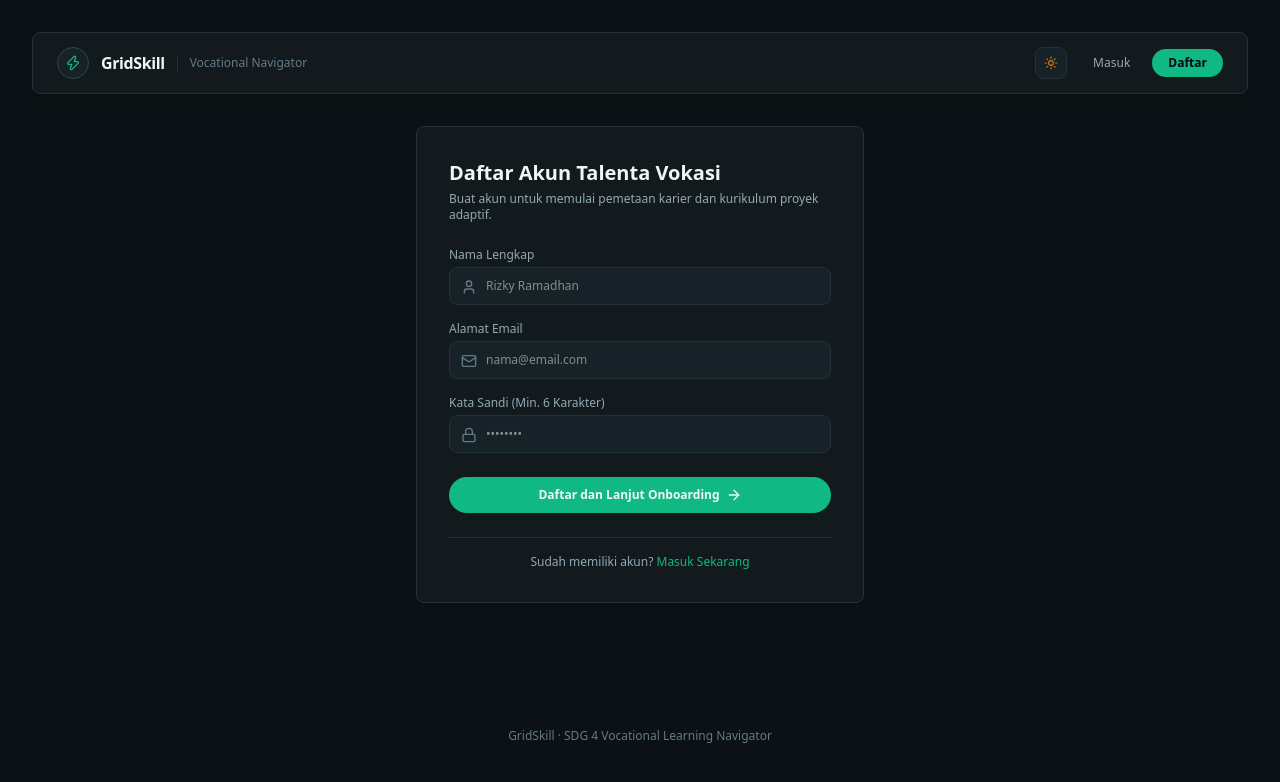
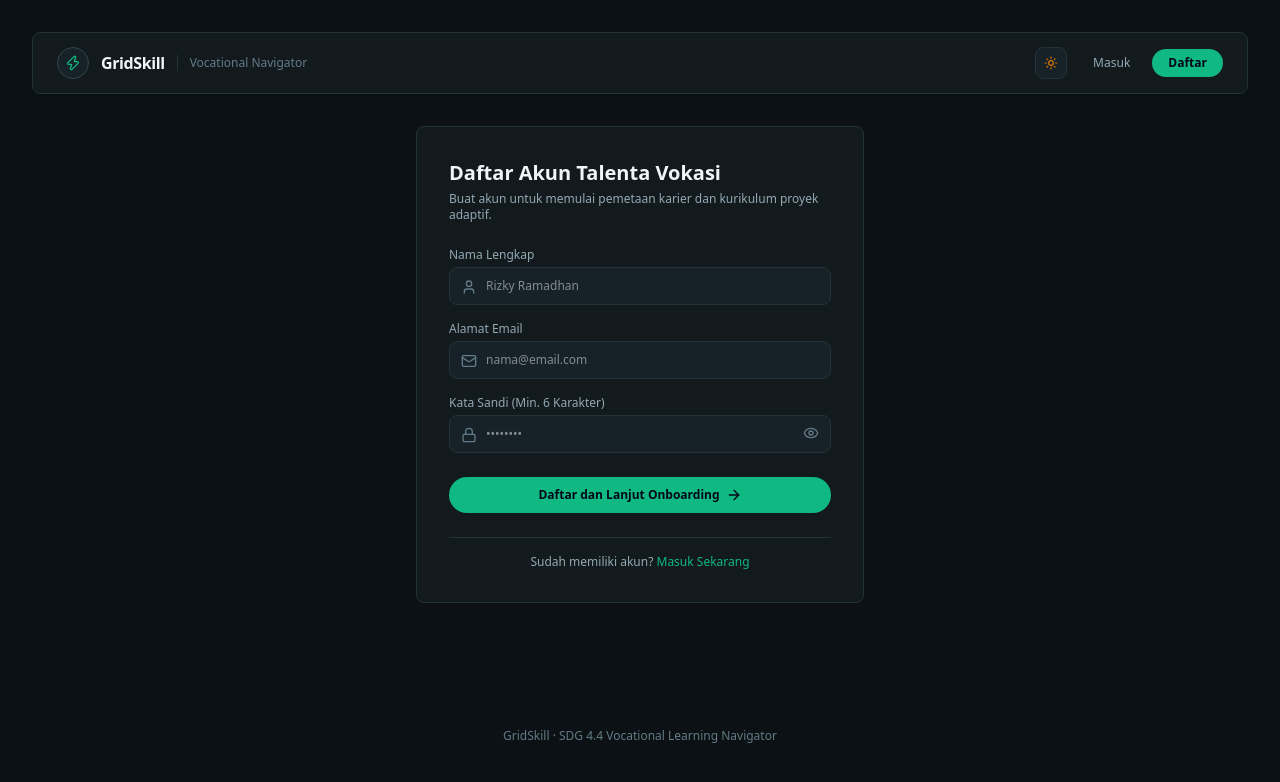
Before and after one commit to Falrafa4/sevima-gridskill, a React (Vite) app in the folder frontend/: page /register in a window 1280 px wide. Shown: the top 782 px of the page. Built offline with nearby package versions, Linux system fonts and the light colour scheme; no server answers.

Commit message:
feat(frontend): enhance Login and Register pages with password visibility toggle and UI improvements

```diff
--- a/frontend/src/pages/LoginPage.jsx
+++ b/frontend/src/pages/LoginPage.jsx
@@ -1,32 +1,31 @@
-import { useState } from "react";
-import { Link, useNavigate, useLocation } from "react-router";
-import { Mail, Lock, Sparkles, ArrowRight, AlertCircle } from "lucide-react";
-import Navbar from "../components/Navbar";
-import { useAuth } from "../context/AuthContext";
+import { useState } from 'react';
+import { Link, useNavigate, useLocation } from 'react-router';
+import { Mail, Lock, Sparkles, ArrowRight, AlertCircle, Eye, EyeOff } from 'lucide-react';
+import Navbar from '../components/Navbar';
+import { useAuth } from '../context/AuthContext';
 
 export default function LoginPage() {
-  const [email, setEmail] = useState("");
-  const [password, setPassword] = useState("");
-  const [errorMsg, setErrorMsg] = useState("");
+  const [email, setEmail] = useState('');
+  const [password, setPassword] = useState('');
+  const [showPassword, setShowPassword] = useState(false);
+  const [errorMsg, setErrorMsg] = useState('');
   const [isSubmitting, setIsSubmitting] = useState(false);
 
   const { login } = useAuth();
   const navigate = useNavigate();
   const location = useLocation();
-  const from = location.state?.from?.pathname || "/dashboard";
+  const from = location.state?.from?.pathname || '/dashboard';
 
   const handleSubmit = async (e) => {
     e.preventDefault();
-    setErrorMsg("");
+    setErrorMsg('');
     setIsSubmitting(true);
 
     try {
       await login(email, password);
       navigate(from, { replace: true });
     } catch (err) {
-      const msg =
-        err.response?.data?.message ||
-        "Login gagal. Periksa kembali email dan password Anda.";
+      const msg = err.response?.data?.message || 'Login gagal. Periksa kembali email dan password Anda.';
       setErrorMsg(msg);
     } finally {
       setIsSubmitting(false);
@@ -34,9 +33,9 @@ export default function LoginPage() {
   };
 
   const fillDemoAccount = () => {
-    setEmail("siswa@gridskill.id");
-    setPassword("siswapassword123");
-    setErrorMsg("");
+    setEmail('siswa@gridskill.id');
+    setPassword('siswapassword123');
+    setErrorMsg('');
   };
 
   return (
@@ -46,30 +45,23 @@ export default function LoginPage() {
 
         <div className="max-w-md mx-auto my-8">
           <div className="spruce-panel p-6 sm:p-8">
-            <h1 className="text-xl font-semibold text-text-primary mb-1">
-              Masuk ke Akun GridSkill
-            </h1>
+            <h1 className="text-xl font-semibold text-text-primary mb-1">Masuk ke Akun GridSkill</h1>
             <p className="text-xs text-text-secondary mb-6">
               Akses roadmap adaptif dan checklist proyek vokasi mandiri Anda.
             </p>
 
-            {/* Quick Demo Login Banner */}
             <div className="mb-6 p-3 bg-surface-elevated border border-border-strong rounded-lg flex items-center justify-between text-xs">
               <div className="flex items-center gap-2">
                 <Sparkles className="w-4 h-4 text-emerald-accent shrink-0" />
                 <div>
-                  <span className="text-emerald-accent font-medium block">
-                    Akun Demo Juri / Penilai:
-                  </span>
-                  <span className="text-text-muted text-[11px]">
-                    siswa@gridskill.id
-                  </span>
+                  <span className="text-emerald-accent font-medium block">Akun Demo Juri / Penilai:</span>
+                  <span className="text-text-muted text-[11px]">siswa@gridskill.id</span>
                 </div>
               </div>
               <button
                 type="button"
                 onClick={fillDemoAccount}
-                className="px-2.5 py-1 bg-surface hover:bg-border-subtle text-text-primary border border-border-subtle rounded text-[11px] font-medium transition"
+                className="px-2.5 py-1 bg-surface hover:bg-border-subtle text-text-primary border border-border-subtle rounded text-[11px] font-medium transition cursor-pointer"
               >
                 Gunakan Demo
               </button>
@@ -84,9 +76,7 @@ export default function LoginPage() {
 
             <form onSubmit={handleSubmit} className="space-y-4">
               <div>
-                <label className="block text-xs font-medium text-text-secondary mb-1">
-                  Alamat Email
-                </label>
+                <label className="block text-xs font-medium text-text-secondary mb-1">Alamat Email</label>
                 <div className="relative">
                   <Mail className="w-4 h-4 text-text-muted absolute left-3 top-3 pointer-events-none" />
                   <input
@@ -101,40 +91,41 @@ export default function LoginPage() {
               </div>
 
               <div>
-                <label className="block text-xs font-medium text-text-secondary mb-1">
-                  Kata Sandi
-                </label>
+                <label className="block text-xs font-medium text-text-secondary mb-1">Kata Sandi</label>
                 <div className="relative">
                   <Lock className="w-4 h-4 text-text-muted absolute left-3 top-3 pointer-events-none" />
                   <input
-                    type="password"
+                    type={showPassword ? 'text' : 'password'}
                     required
                     value={password}
                     onChange={(e) => setPassword(e.target.value)}
                     placeholder="••••••••"
-                    className="w-full pl-9 pr-3.5 py-2.5 bg-surface-elevated border border-border-subtle focus:border-emerald-accent text-text-primary text-xs rounded-lg outline-none transition"
+                    className="w-full pl-9 pr-10 py-2.5 bg-surface-elevated border border-border-subtle focus:border-emerald-accent text-text-primary text-xs rounded-lg outline-none transition"
                   />
+                  <button
+                    type="button"
+                    onClick={() => setShowPassword(!showPassword)}
+                    className="absolute right-3 top-2.5 text-text-muted hover:text-text-primary transition cursor-pointer"
+                    title={showPassword ? 'Sembunyikan kata sandi' : 'Tampilkan kata sandi'}
+                  >
+                    {showPassword ? <EyeOff className="w-4 h-4" /> : <Eye className="w-4 h-4" />}
+                  </button>
                 </div>
               </div>
 
               <button
                 type="submit"
                 disabled={isSubmitting}
-                className="w-full py-2.5 bg-emerald-accent hover:bg-emerald-accent-dark text-base font-semibold text-xs pill-btn transition mt-2 disabled:opacity-50 inline-flex items-center justify-center gap-1.5"
+                className="w-full py-2.5 bg-emerald-accent hover:bg-emerald-accent-dark text-slate-950 font-semibold text-xs pill-btn transition mt-2 disabled:opacity-50 inline-flex items-center justify-center gap-1.5 cursor-pointer"
               >
-                <span>
-                  {isSubmitting ? "Memproses Masuk..." : "Masuk ke Dashboard"}
-                </span>
+                <span>{isSubmitting ? 'Memproses Masuk...' : 'Masuk ke Dashboard'}</span>
                 <ArrowRight className="w-4 h-4" />
               </button>
             </form>
 
             <div className="mt-6 pt-4 border-t border-border-subtle text-center text-xs text-text-secondary">
-              Belum memiliki akun?{" "}
-              <Link
-                to="/register"
-                className="text-emerald-accent hover:underline font-medium"
-              >
+              Belum memiliki akun?{' '}
+              <Link to="/register" className="text-emerald-accent hover:underline font-medium">
                 Daftar Akun Baru
               </Link>
             </div>
@@ -143,7 +134,7 @@ export default function LoginPage() {
       </div>
 
       <footer className="text-center text-xs text-text-muted py-6">
-        GridSkill · SDG 4 Vocational Learning Navigator
+        GridSkill · SDG 4.4 Vocational Learning Navigator
       </footer>
     </div>
   );
--- a/frontend/src/pages/RegisterPage.jsx
+++ b/frontend/src/pages/RegisterPage.jsx
@@ -1,14 +1,15 @@
-import { useState } from "react";
-import { Link, useNavigate } from "react-router";
-import { User, Mail, Lock, ArrowRight, AlertCircle } from "lucide-react";
-import Navbar from "../components/Navbar";
-import { useAuth } from "../context/AuthContext";
+import { useState } from 'react';
+import { Link, useNavigate } from 'react-router';
+import { User, Mail, Lock, ArrowRight, AlertCircle, Eye, EyeOff } from 'lucide-react';
+import Navbar from '../components/Navbar';
+import { useAuth } from '../context/AuthContext';
 
 export default function RegisterPage() {
-  const [fullName, setFullName] = useState("");
-  const [email, setEmail] = useState("");
-  const [password, setPassword] = useState("");
-  const [errorMsg, setErrorMsg] = useState("");
+  const [fullName, setFullName] = useState('');
+  const [email, setEmail] = useState('');
+  const [password, setPassword] = useState('');
+  const [showPassword, setShowPassword] = useState(false);
+  const [errorMsg, setErrorMsg] = useState('');
   const [isSubmitting, setIsSubmitting] = useState(false);
 
   const { register } = useAuth();
@@ -16,7 +17,7 @@ export default function RegisterPage() {
 
   const handleSubmit = async (e) => {
     e.preventDefault();
-    setErrorMsg("");
+    setErrorMsg('');
     setIsSubmitting(true);
 
     try {
@@ -24,13 +25,11 @@ export default function RegisterPage() {
         full_name: fullName,
         email,
         password,
-        role: "user",
+        role: 'user',
       });
-      navigate("/onboarding");
+      navigate('/onboarding');
     } catch (err) {
-      const msg =
-        err.response?.data?.message ||
-        "Registrasi gagal. Pastikan data terisi dengan benar.";
+      const msg = err.response?.data?.message || 'Registrasi gagal. Pastikan data terisi dengan benar.';
       setErrorMsg(msg);
     } finally {
       setIsSubmitting(false);
@@ -44,12 +43,9 @@ export default function RegisterPage() {
 
         <div className="max-w-md mx-auto my-8">
           <div className="spruce-panel p-6 sm:p-8">
-            <h1 className="text-xl font-semibold text-text-primary mb-1">
-              Daftar Akun Talenta Vokasi
-            </h1>
+            <h1 className="text-xl font-semibold text-text-primary mb-1">Daftar Akun Talenta Vokasi</h1>
             <p className="text-xs text-text-secondary mb-6">
-              Buat akun untuk memulai pemetaan karier dan kurikulum proyek
-              adaptif.
+              Buat akun untuk memulai pemetaan karier dan kurikulum proyek adaptif.
             </p>
 
             {errorMsg && (
@@ -61,9 +57,7 @@ export default function RegisterPage() {
 
             <form onSubmit={handleSubmit} className="space-y-4">
               <div>
-                <label className="block text-xs font-medium text-text-secondary mb-1">
-                  Nama Lengkap
-                </label>
+                <label className="block text-xs font-medium text-text-secondary mb-1">Nama Lengkap</label>
                 <div className="relative">
                   <User className="w-4 h-4 text-text-muted absolute left-3 top-3 pointer-events-none" />
                   <input
@@ -78,9 +72,7 @@ export default function RegisterPage() {
               </div>
 
               <div>
-                <label className="block text-xs font-medium text-text-secondary mb-1">
-                  Alamat Email
-                </label>
+                <label className="block text-xs font-medium text-text-secondary mb-1">Alamat Email</label>
                 <div className="relative">
                   <Mail className="w-4 h-4 text-text-muted absolute left-3 top-3 pointer-events-none" />
                   <input
@@ -95,43 +87,42 @@ export default function RegisterPage() {
               </div>
 
               <div>
-                <label className="block text-xs font-medium text-text-secondary mb-1">
-                  Kata Sandi (Min. 6 Karakter)
-                </label>
+                <label className="block text-xs font-medium text-text-secondary mb-1">Kata Sandi (Min. 6 Karakter)</label>
                 <div className="relative">
                   <Lock className="w-4 h-4 text-text-muted absolute left-3 top-3 pointer-events-none" />
                   <input
-                    type="password"
+                    type={showPassword ? 'text' : 'password'}
                     required
                     minLength={6}
                     value={password}
                     onChange={(e) => setPassword(e.target.value)}
                     placeholder="••••••••"
-                    className="w-full pl-9 pr-3.5 py-2.5 bg-surface-elevated border border-border-subtle focus:border-emerald-accent text-text-primary text-xs rounded-lg outline-none transition"
+                    className="w-full pl-9 pr-10 py-2.5 bg-surface-elevated border border-border-subtle focus:border-emerald-accent text-text-primary text-xs rounded-lg outline-none transition"
                   />
+                  <button
+                    type="button"
+                    onClick={() => setShowPassword(!showPassword)}
+                    className="absolute right-3 top-2.5 text-text-muted hover:text-text-primary transition cursor-pointer"
+                    title={showPassword ? 'Sembunyikan kata sandi' : 'Tampilkan kata sandi'}
+                  >
+                    {showPassword ? <EyeOff className="w-4 h-4" /> : <Eye className="w-4 h-4" />}
+                  </button>
                 </div>
               </div>
 
               <button
                 type="submit"
                 disabled={isSubmitting}
-                className="w-full py-2.5 bg-emerald-accent hover:bg-emerald-accent-dark text-base font-semibold text-xs pill-btn transition mt-2 disabled:opacity-50 inline-flex items-center justify-center gap-1.5"
+                className="w-full py-2.5 bg-emerald-accent hover:bg-emerald-accent-dark text-slate-950 font-semibold text-xs pill-btn transition mt-2 disabled:opacity-50 inline-flex items-center justify-center gap-1.5 cursor-pointer"
               >
-                <span>
-                  {isSubmitting
-                    ? "Mendaftarkan Akun..."
-                    : "Daftar dan Lanjut Onboarding"}
-                </span>
+                <span>{isSubmitting ? 'Mendaftarkan Akun...' : 'Daftar dan Lanjut Onboarding'}</span>
                 <ArrowRight className="w-4 h-4" />
               </button>
             </form>
 
             <div className="mt-6 pt-4 border-t border-border-subtle text-center text-xs text-text-secondary">
-              Sudah memiliki akun?{" "}
-              <Link
-                to="/login"
-                className="text-emerald-accent hover:underline font-medium"
-              >
+              Sudah memiliki akun?{' '}
+              <Link to="/login" className="text-emerald-accent hover:underline font-medium">
                 Masuk Sekarang
               </Link>
             </div>
@@ -140,7 +131,7 @@ export default function RegisterPage() {
       </div>
 
       <footer className="text-center text-xs text-text-muted py-6">
-        GridSkill · SDG 4 Vocational Learning Navigator
+        GridSkill · SDG 4.4 Vocational Learning Navigator
       </footer>
     </div>
   );
```
